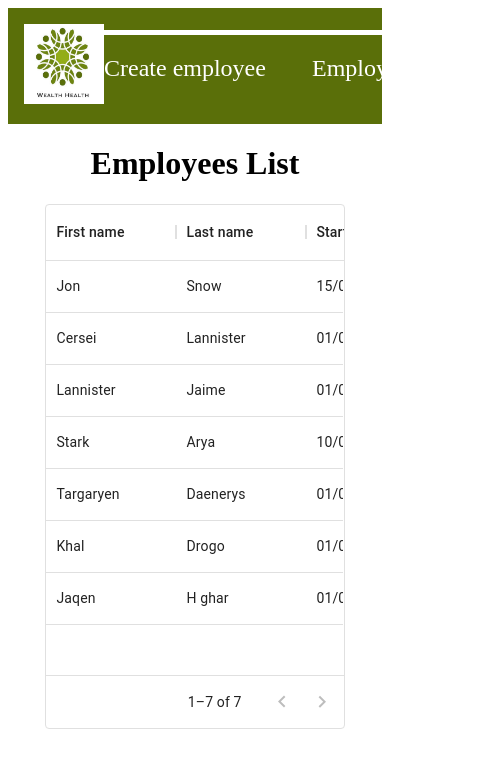
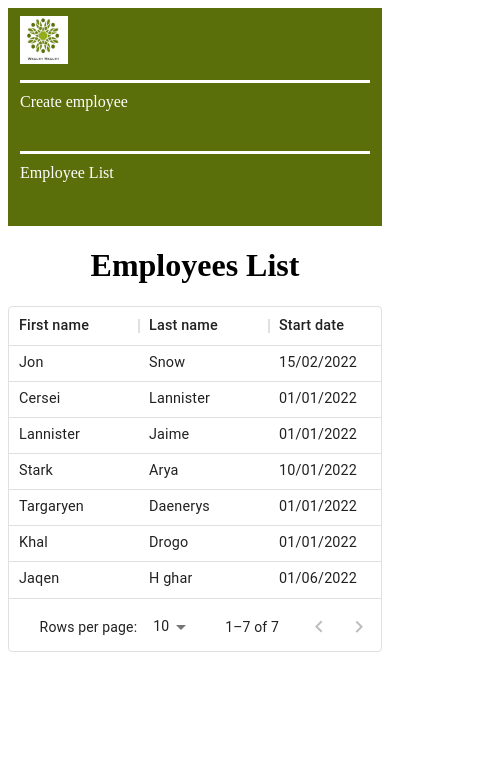
Before and after one commit to Droomwolk/wealthhealth, a React (Vite) app: page /employeelist in a window 390 px wide. Shown: the top 768 px of the page, 504 px wide, since content can reach past the window. Built offline with nearby package versions, Linux system fonts and the light colour scheme.

Commit message:
feat(pagination): fix DataGrid pagination + tests + styles

```diff
--- a/index.html
+++ b/index.html
@@ -1,11 +1,23 @@
 <!DOCTYPE html>
-<html lang="en">
+<html lang="fr">
   <head>
     <meta charset="UTF-8" />
-    <!-- <link rel="icon" type="image/svg+xml" href="/vite.svg" /> -->
     <meta name="viewport" content="width=device-width, initial-scale=1.0" />
-    <title>WealtHealth</title>
+    <title>WealthHealth — HRNet</title>
+
+    <!-- Description SEO -->
+    <meta
+      name="description"
+      content="HRNet en React : gérez facilement vos employés avec une application moderne, rapide et accessible."
+    />
+
+    <!-- Indication pour les moteurs de recherche -->
+    <meta name="robots" content="index, follow" />
+
+    <!-- Couleur de thème (mobile + accessibilité) -->
+    <meta name="theme-color" content="#5A6F09" />
   </head>
+
   <body>
     <div id="root"></div>
     <script type="module" src="/src/main.jsx"></script>
--- a/package.json
+++ b/package.json
@@ -20,7 +20,6 @@
     "pikaday": "^1.8.2",
     "prop-types": "^15.8.1",
     "react": "^18.3.1",
-    "react-datepicker": "^4.25.0",
     "react-dom": "^18.3.1",
     "react-hook-form": "^7.62.0",
     "react-redux": "^8.1.3",
--- a/src/components/form/form.jsx
+++ b/src/components/form/form.jsx
@@ -14,7 +14,6 @@ function Form({
   const methods = useForm({ defaultValues, mode, reValidateMode });
 
   const submit = methods.handleSubmit((data, e) => {
-    // e = native submit event si tu en as besoin
     if (onSubmit) onSubmit(data, e);
   });
 
@@ -24,14 +23,10 @@ function Form({
         onSubmit={submit}
         className={`form${className ? ` ${className}` : ""}`}
       >
-        {/* Si children est une fonction, on lui passe les methods (pattern render-props) */}
         {typeof children === "function" ? children(methods) : children}
-        <input
-          className="form__submit"
-          type="submit"
-          value="Save"
-          style={style}
-        />
+        <button className="form__submit" type="submit" style={style}>
+          Save
+        </button>
       </form>
     </FormProvider>
   );
@@ -39,9 +34,7 @@ function Form({
 
 Form.propTypes = {
   className: PropTypes.string,
-  /** Peut être des noeuds React OU une fonction (methods) => ReactNode */
   children: PropTypes.oneOfType([PropTypes.node, PropTypes.func]).isRequired,
-  /** onSubmit reçoit (data, event) */
   onSubmit: PropTypes.func.isRequired,
   style: PropTypes.object,
   defaultValues: PropTypes.object,
--- a/src/components/form/form.scss
+++ b/src/components/form/form.scss
@@ -1,29 +1,53 @@
 .form {
   flex-wrap: wrap;
   background-color: white;
-  // max-width: 600px;
-  // row-gap: 20px;
   padding: 3.125rem;
-  // justify-content: space-between;
-  // column-gap: 30px;
   border-radius: 0.625rem;
   position: relative;
   margin-bottom: 60px;
-  // border: solid 1px lightgray;
   box-shadow: 1px 1px 44px 0px rgba(0, 0, 0, 0.08);
+
   &__submit {
-    padding: 10px 50px;
+    appearance: none;
+    display: inline-flex;
+    align-items: center;
+    justify-content: center;
+
+    min-height: 44px;
+    padding: 10px 16px;
     border-radius: 10px;
-    border: none;
+    border: 2px solid #5a6f09; /* vert profond - même ton que le header */
     width: 100%;
-    background-color: #93ad19;
+
+    background-color: #5a6f09; /* couleur principale du header */
+    color: #ffffff;
     font-weight: 700;
-    color: white;
+    font-size: 1em;
     margin-top: 2rem;
-    // position: absolute;
-    // bottom: -20px;
-    // left: 40%;
-    font-size: 1em;
+    cursor: pointer;
+    transition: background-color 0.2s ease, border-color 0.2s ease;
+
+    &:hover {
+      background-color: #93ad19; /* vert clair du hover du header */
+      border-color: #93ad19;
+    }
+
+    &:active {
+      background-color: #7c9615; /* légèrement plus foncé pour clic */
+      border-color: #7c9615;
+    }
+
+    &:focus-visible {
+      outline: 3px solid #ffbf47; /* focus jaune (bonne visibilité) */
+      outline-offset: 2px;
+    }
+
+    &:disabled {
+      background-color: #cfd8b1;
+      border-color: #cfd8b1;
+      color: #3a3a3a;
+      cursor: not-allowed;
+    }
   }
 }
 
@@ -34,22 +58,7 @@ form {
     background-color: white;
     border-radius: 5px;
     height: 32px;
-    border: none;
+    border: solid 1px lightgray;
     flex-basis: 100%;
-    border: solid 1px lightgray;
   }
 }
-// @media screen and (max-width: 800px) {
-//     form {
-//         flex-basis: 100%;
-//         column-gap: 0;
-//         padding: 30px 20px 60px 20px;
-//         .adressContainer {
-//             flex-basis: 100%;
-//             padding: 20px;
-//         }
-//         > .submitButton {
-//             left: 30%;
-//         }
-//     }
-// }
--- a/src/components/header/header.scss
+++ b/src/components/header/header.scss
@@ -2,8 +2,8 @@
   display: flex;
   justify-content: space-between;
   align-items: center;
-    padding: 1rem ;
-    background-color: #5A6F09;
+  padding: 1rem;
+  background-color: #5a6f09;
   &__logo {
     width: 5rem;
     height: 5rem;
@@ -47,8 +47,104 @@
       text-decoration: none;
       padding: 1.25rem 0;
       &:hover {
-                border-top: solid 5px  #93AD19;
+        border-top: solid 5px #93ad19;
       }
     }
   }
 }
+
+/* ≥ 1024px (petit desktop/tablette paysage) */
+@media (max-width: 1024px) {
+  .header {
+    padding: 0.75rem 1rem;
+
+    &__logo {
+      width: 4rem;
+      height: 4rem;
+    }
+
+    &__link {
+      width: auto;
+      gap: 1rem;
+
+      &-home-title,
+      &-list-title {
+        font-size: 1.125rem; /* un peu moins que x-large */
+      }
+
+      &-nav {
+        padding: 1rem 0;
+      }
+    }
+  }
+}
+
+/* ≤ 768px (tablette portrait / mobile large) */
+@media (max-width: 768px) {
+  .header {
+    flex-wrap: wrap;
+    row-gap: 0.75rem;
+    padding: 0.75rem 1rem;
+
+    &__logo {
+      width: 3.5rem;
+      height: 3.5rem;
+    }
+
+    /* La nav passe en colonne pleine largeur */
+    &__link {
+      width: 100%;
+      flex-basis: 100%;
+      justify-content: flex-start;
+      flex-direction: column;
+      gap: 0.5rem;
+
+      &-nav {
+        display: block;
+        width: 100%;
+        border-top: 4px solid #ffffff;
+        padding: 0.75rem 0;
+      }
+
+      &-home,
+      &-list {
+        width: 100%;
+        align-items: center;
+        justify-content: space-between;
+      }
+
+      &-home-title,
+      &-list-title {
+        font-size: 1.0625rem; /* ~17px, bon en mobile */
+        color: #ffffff; /* lisible sur fond vert du header */
+      }
+    }
+  }
+}
+
+/* ≤ 480px (petits mobiles) */
+@media (max-width: 480px) {
+  .header {
+    padding: 0.5rem 0.75rem;
+
+    &__logo {
+      width: 3rem;
+      height: 3rem;
+    }
+
+    &__link {
+      gap: 0.25rem;
+
+      &-nav {
+        border-top-width: 3px;
+        padding: 0.625rem 0;
+        min-height: 44px; /* cible tactile conforme */
+      }
+
+      &-home-title,
+      &-list-title {
+        font-size: 1rem; /* ~16px */
+      }
+    }
+  }
+}
--- a/src/components/table/table.jsx
+++ b/src/components/table/table.jsx
@@ -1,9 +1,9 @@
-// src/components/table/table.jsx
 import * as React from "react";
 import Box from "@mui/material/Box";
 import { DataGrid } from "@mui/x-data-grid";
+import useMediaQuery from "@mui/material/useMediaQuery";
+import PropTypes from "prop-types";
 import { useSelector } from "react-redux";
-import PropTypes from "prop-types";
 import { columns as baseColumns } from "../../data/data";
 import "../../scss/main.scss";
 
@@ -16,7 +16,7 @@ function normalizeRow(r) {
       }`,
     firstName: r.firstName ?? r.FirstName ?? "",
     lastName: r.lastName ?? r.LastName ?? "",
-    dateOfBirth: r.dateOfBirth ?? r.DateOfBirth ?? "", // idéalement: Date JS
+    dateOfBirth: r.dateOfBirth ?? r.DateOfBirth ?? "",
     startDate: r.startDate ?? r.StartDate ?? "",
     street: r.street ?? r.Street ?? "",
     city: r.city ?? r.City ?? "",
@@ -26,11 +26,10 @@ function normalizeRow(r) {
   };
 }
 
-// formatteur robuste: accepte Date, ISO string, timestamp, "DD/MM/YYYY"
+// formatteur robuste : accepte Date, ISO string, timestamp, "DD/MM/YYYY"
 function formatDateFR(value) {
   if (!value) return "";
   let d = value instanceof Date ? value : new Date(value);
-  // Si la valeur est au format "DD/MM/YYYY" (string), on la retourne telle quelle
   if (typeof value === "string" && /^\d{2}\/\d{2}\/\d{4}$/.test(value)) {
     return value;
   }
@@ -48,9 +47,7 @@ export default function Table({ pagination }) {
         col.field === "dateOfBirth" || col.field === "startDate"
           ? {
               ...col,
-              // affichage en JJ/MM/AAAA dans la cellule
               valueFormatter: ({ value }) => formatDateFR(value),
-              // tri correct si vos valeurs sont des Date ; sinon, retirez cette ligne
               sortComparator: (v1, v2) =>
                 new Date(v1).getTime() - new Date(v2).getTime(),
             }
@@ -59,15 +56,83 @@ export default function Table({ pagination }) {
     []
   );
 
+  // Détection de la taille d’écran
+  const isXs = useMediaQuery("(max-width:480px)");
+  const isSm = useMediaQuery("(max-width:768px)");
+
+  // Colonnes visibles selon la taille d’écran
+  const [columnVisibilityModel, setColumnVisibilityModel] = React.useState({});
+
+  React.useEffect(() => {
+    if (isSm) {
+      // Mobile / tablette : vue compacte
+      setColumnVisibilityModel({
+        firstName: true,
+        lastName: true,
+        department: true,
+        startDate: true,
+        dateOfBirth: !isXs,
+        street: false,
+        city: false,
+        state: false,
+        zipCode: false,
+      });
+    } else {
+      // Desktop : tout visible
+      setColumnVisibilityModel({
+        firstName: true,
+        lastName: true,
+        department: true,
+        startDate: true,
+        dateOfBirth: true,
+        street: true,
+        city: true,
+        state: true,
+        zipCode: true,
+      });
+    }
+  }, [isSm, isXs]);
+
   return (
-    <Box sx={{ height: 525, width: "80%" }}>
+    <Box
+      sx={{
+        width: { xs: "100%", sm: "95%", md: "80%" },
+        height: { xs: "auto", md: 525 },
+        minWidth: 0,
+      }}
+    >
       <DataGrid
         rows={rows}
         columns={columns}
         getRowId={(row) => row.id}
-        pageSize={Number(pagination) || 10}
+        initialState={{
+          pagination: { pageSize: Number(pagination) || 10 },
+        }}
         rowsPerPageOptions={[5, 10, 25, 50]}
+        columnVisibilityModel={columnVisibilityModel}
+        onColumnVisibilityModelChange={(m) => setColumnVisibilityModel(m)}
+        autoHeight={isSm}
+        density={isSm ? "compact" : "standard"}
+        hideFooterSelectedRowCount
         disableRowSelectionOnClick
+        sx={{
+          "& .MuiDataGrid-columnHeaders": {
+            fontSize: { xs: "0.9rem", sm: "1rem" },
+          },
+          "& .MuiDataGrid-cell": {
+            fontSize: { xs: "0.9rem", sm: "1rem" },
+            py: { xs: 0.5, sm: 1 },
+          },
+          // Forcer l’affichage du sélecteur “Rows per page” sur mobile
+          "& .MuiTablePagination-selectLabel, & .MuiTablePagination-input": {
+            display: "inline-flex !important",
+          },
+          "& .MuiTablePagination-toolbar": {
+            flexWrap: "wrap",
+            rowGap: 0.5,
+            justifyContent: "center",
+          },
+        }}
       />
     </Box>
   );
--- a/src/pages/employeeList/employeeList.jsx
+++ b/src/pages/employeeList/employeeList.jsx
@@ -8,7 +8,8 @@ function EmployeeList() {
   return (
     <main className="employeeList">
       <h1 className="employeeList__title">Employees List</h1>
-      <div className="employeeListContent">
+      {/* wrapper responsive + scroll horizontal de secours */}
+      <div className="employeeListContent employeeTable-wrapper">
         <Table pagination={defaultPageSize} />
       </div>
     </main>
```
Also changed, not shown: 2 other files (tests, documents, lock files or other folders). Lines whose indentation alone changed are shown as unchanged.
